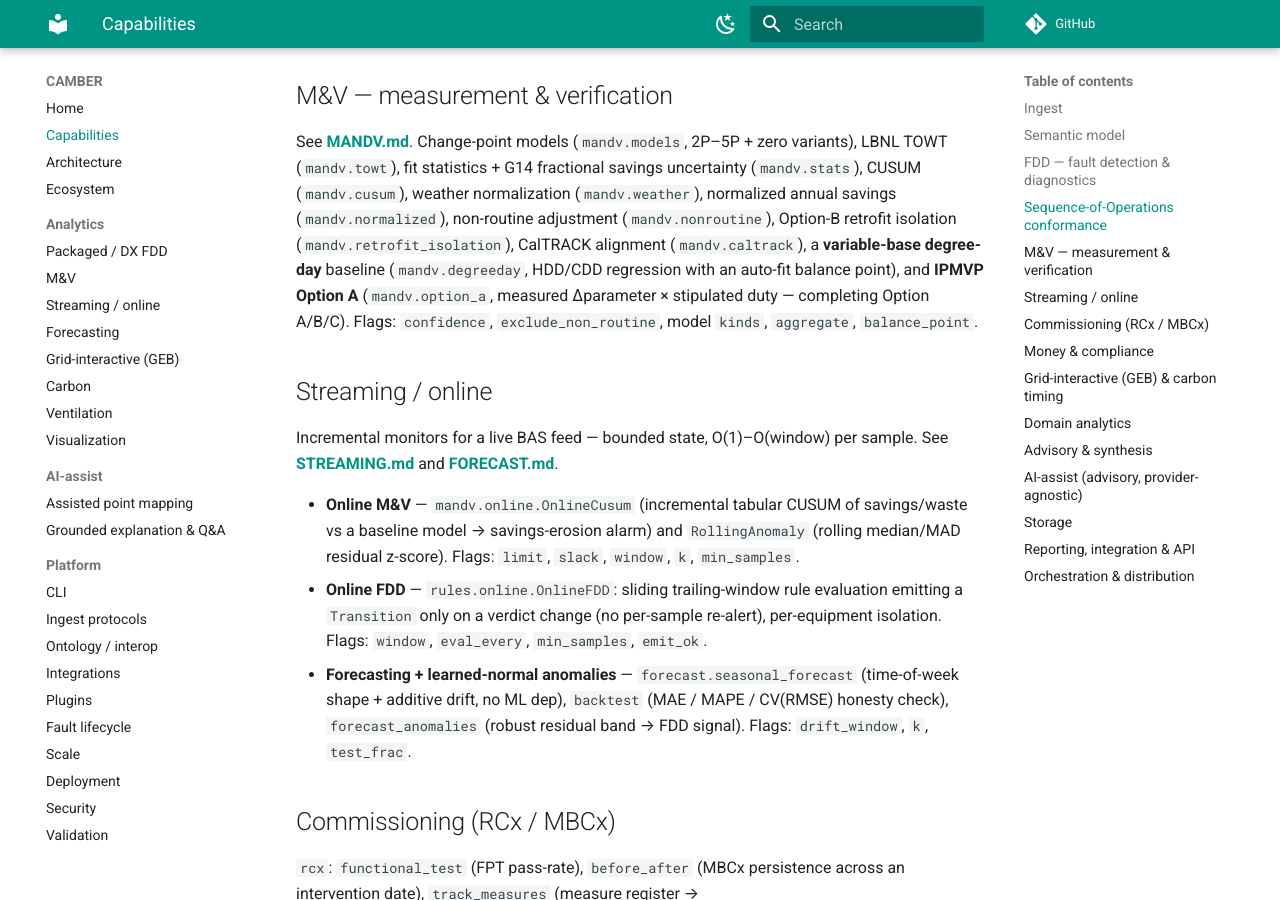
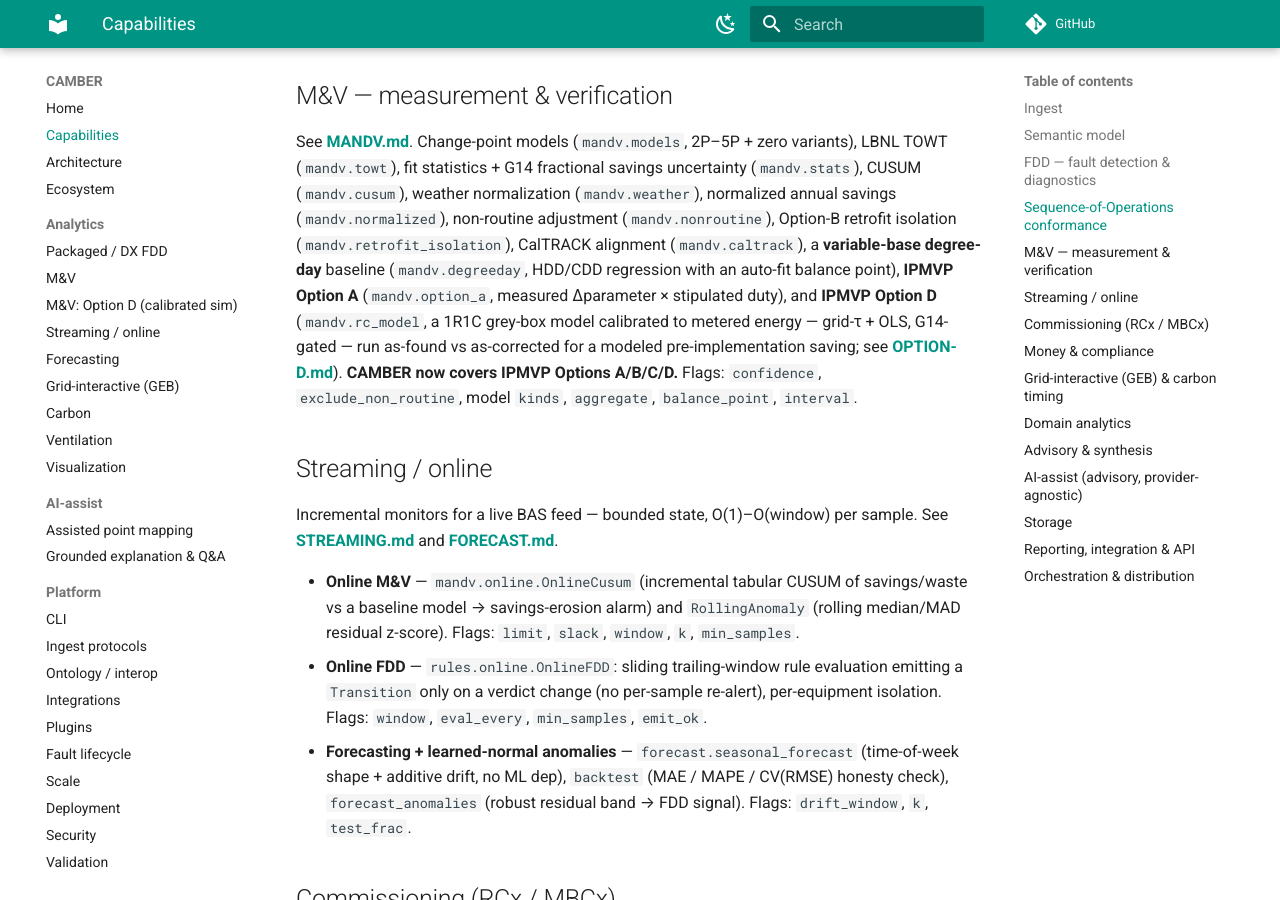
Before and after one commit to yroussev/camber, an MkDocs documentation site: the page built from docs/CAPABILITIES.md, in a window 1280 px wide and 900 px high, scrolled down 3273 px. Built offline with MkDocs 1.6.1 and Material for MkDocs 9.7.7, drawn with Linux system fonts in a browser that asks for light colours; comment, search, counter and statistics services are not loaded.

Commit message:
0.7: docs + roadmap refresh for Option D
Add docs/OPTION-D.md (the 1R1C model, grid+OLS calibration, G14 gate, as-found/
as-corrected savings, honest limitations); note IPMVP A/B/C/D complete in MANDV.md
and CAPABILITIES.md; add OPTION-D to the mkdocs nav; mark Option D delivered in
ROADMAP (0.7) and reshape Next-0.8 (the deferred chiller dataset, Option-D depth, packaging).

```diff
--- a/docs/CAPABILITIES.md
+++ b/docs/CAPABILITIES.md
@@ -119,9 +119,12 @@ TOWT (`mandv.towt`), fit statistics + G14 fractional savings uncertainty (`mandv
 (`mandv.cusum`), weather normalization (`mandv.weather`), normalized annual savings
 (`mandv.normalized`), non-routine adjustment (`mandv.nonroutine`), Option-B retrofit isolation
 (`mandv.retrofit_isolation`), CalTRACK alignment (`mandv.caltrack`), a **variable-base degree-day**
-baseline (`mandv.degreeday`, HDD/CDD regression with an auto-fit balance point), and **IPMVP Option
-A** (`mandv.option_a`, measured Δparameter × stipulated duty — completing Option A/B/C). Flags:
-`confidence`, `exclude_non_routine`, model `kinds`, `aggregate`, `balance_point`.
+baseline (`mandv.degreeday`, HDD/CDD regression with an auto-fit balance point), **IPMVP Option A**
+(`mandv.option_a`, measured Δparameter × stipulated duty), and **IPMVP Option D** (`mandv.rc_model`, a
+1R1C grey-box model calibrated to metered energy — grid-τ + OLS, G14-gated — run as-found vs
+as-corrected for a modeled pre-implementation saving; see **[OPTION-D.md](OPTION-D.md)**). **CAMBER now
+covers IPMVP Options A/B/C/D.** Flags: `confidence`, `exclude_non_routine`, model `kinds`, `aggregate`,
+`balance_point`, `interval`.
 
 ## Streaming / online
 
--- a/mkdocs.yml
+++ b/mkdocs.yml
@@ -24,6 +24,7 @@ nav:
   - Analytics:
       - Packaged / DX FDD: FDD-DX.md
       - M&V: MANDV.md
+      - "M&V: Option D (calibrated sim)": OPTION-D.md
       - Streaming / online: STREAMING.md
       - Forecasting: FORECAST.md
       - Grid-interactive (GEB): GEB.md
```
Also changed, not shown: ROADMAP.md (+11 -5 lines), docs/MANDV.md (+9 -0 lines), docs/OPTION-D.md (added, +72 -0 lines).
